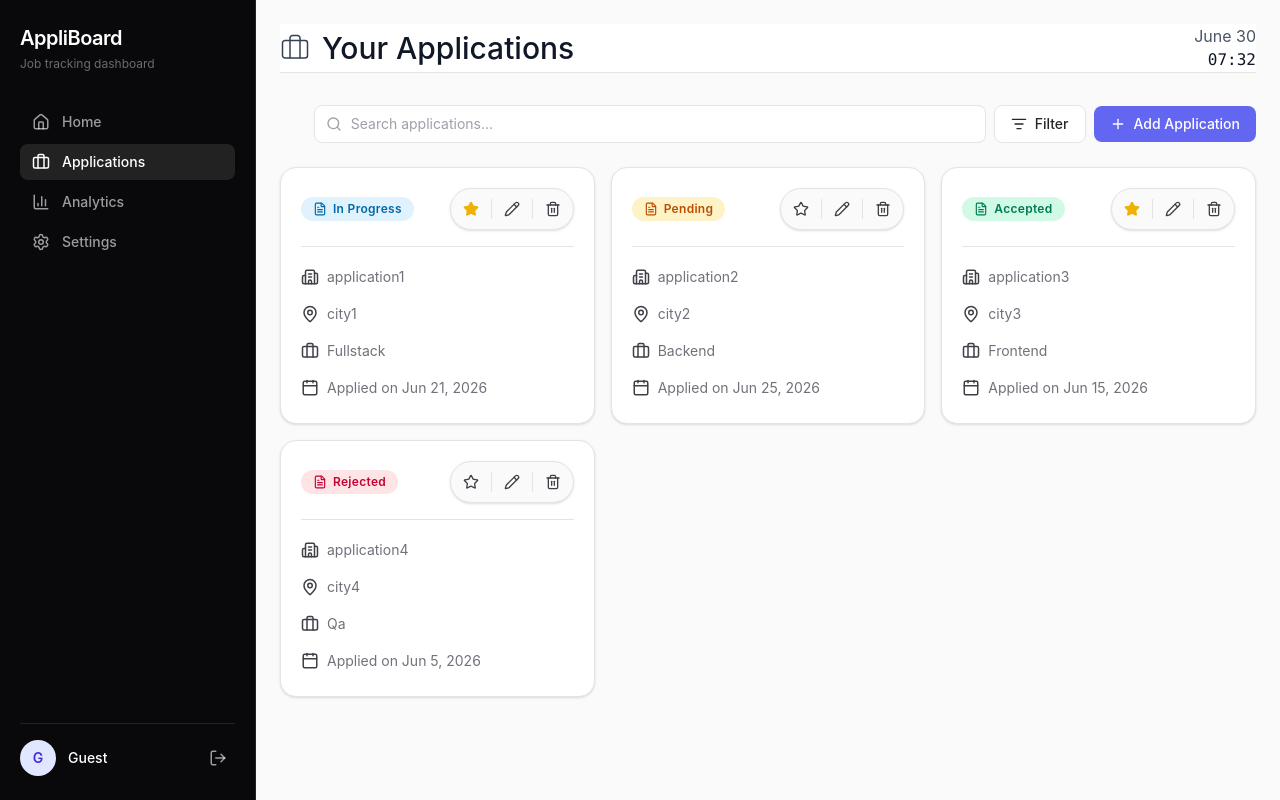
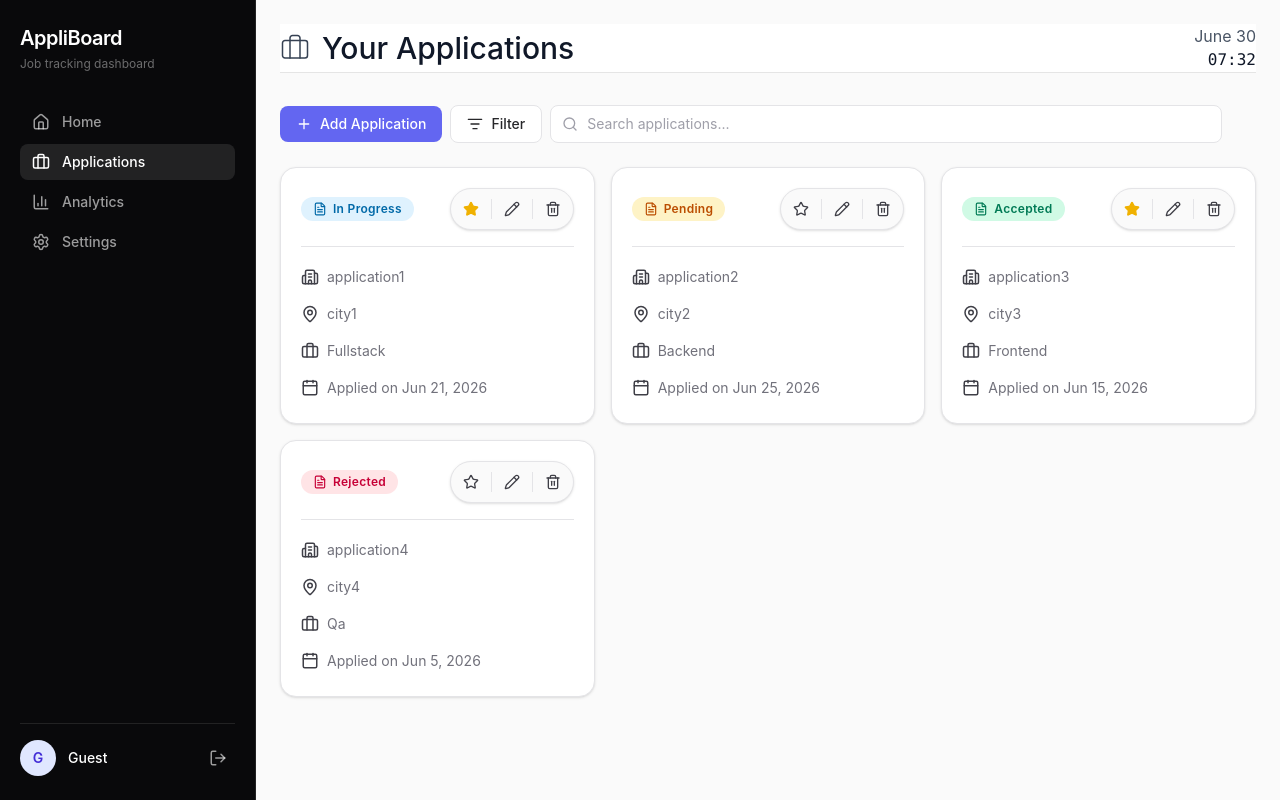
Before and after one commit to TomerP750/AppliBoard, a React (Vite) app in the folder frontend/: page /dashboard/applications in a window 1280 px wide. Built offline with nearby package versions, Linux system fonts and the light colour scheme.

Commit message:
actions button placement change

```diff
--- a/frontend/src/features/dashboard/applications/pages/ApplicationsPage.tsx
+++ b/frontend/src/features/dashboard/applications/pages/ApplicationsPage.tsx
@@ -80,10 +80,14 @@ export function ApplicationsPage() {
             <DashboardHeader Icon={Briefcase} title={"Your Applications"} />
 
             <div className="mt-8">
-                <div className="flex flex-wrap items-center justify-end gap-2">
-                    <div className="w-full max-w-2xl flex-1 min-w-[280px]">
-                        <SearchInput placeholder="Search applications..." />
-                    </div>
+                <div className="flex flex-wrap items-center gap-2">
+
+                    <Button
+                        onClick={() => setAddModalOpen(true)}
+                        leftIcon={<Plus
+                            size={16} />}>
+                        Add Application
+                    </Button>
 
                     <div className="relative">
                         <Button
@@ -104,12 +108,9 @@ export function ApplicationsPage() {
                         )}
                     </div>
 
-                    <Button
-                        onClick={() => setAddModalOpen(true)}
-                        leftIcon={<Plus
-                            size={16} />}>
-                        Add Application
-                    </Button>
+                    <div className="w-full max-w-2xl flex-1 min-w-[280px]">
+                        <SearchInput placeholder="Search applications..." />
+                    </div>
                 </div>
 
                 <CreateModal isOpen={addModalOpen} onClose={() => setAddModalOpen(false)} />
--- a/frontend/src/shared/ui/Input.tsx
+++ b/frontend/src/shared/ui/Input.tsx
@@ -29,8 +29,8 @@ export const Input = forwardRef<HTMLInputElement, InputProps>(function Input(
     const inputClasses = [
         "w-full rounded-lg border px-3 py-2 text-sm transition-colors",
         "bg-white text-zinc-900 placeholder:text-zinc-400",
-        "dark:bg-zinc-900 dark:text-zinc-100 dark:placeholder:text-zinc-500",
-        "focus:outline-none focus:ring-2 focus:ring-brand-primary/40 focus:border-brand-primary",
+        "dark:bg-stone-950 dark:text-zinc-100 dark:placeholder:text-zinc-500",
+        "focus:outline-none focus:ring-1 focus:ring-brand-primary/10 focus:border-brand-primary/70",
         error
             ? "border-red-500 dark:border-red-500"
             : "border-zinc-200 dark:border-zinc-800",
```
